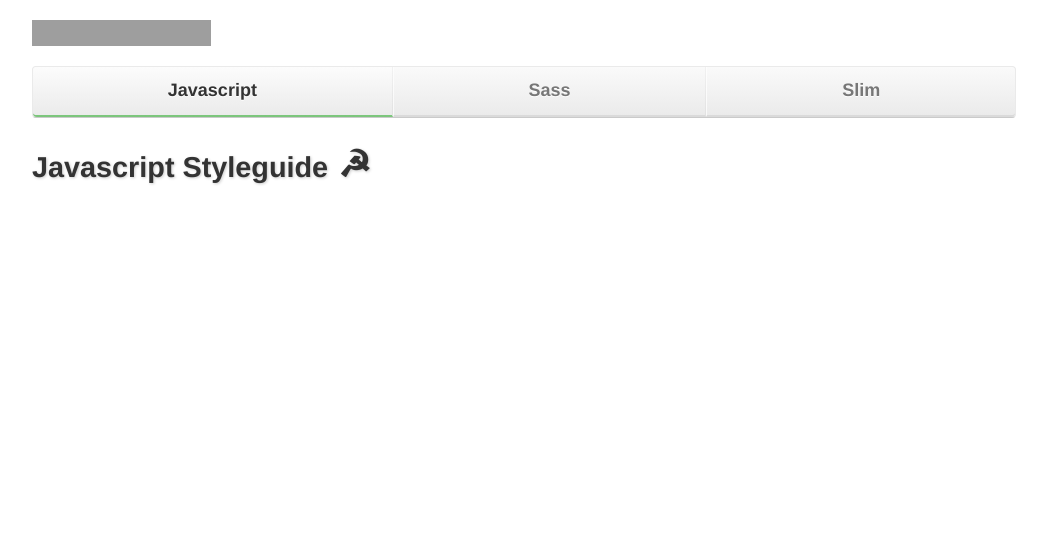
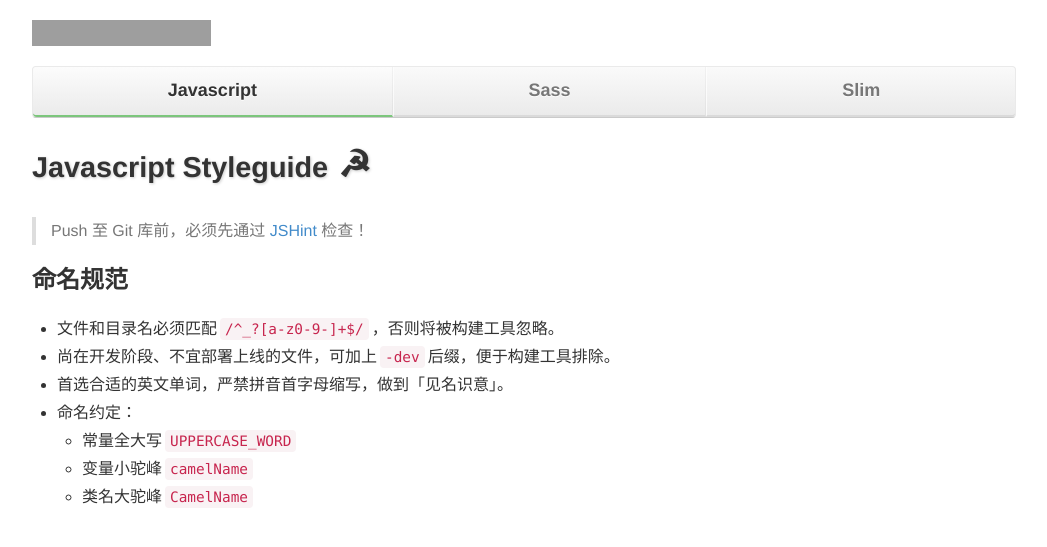
Before and after one commit to eDoctor/edoctor.github.io, a Jekyll site: the page built from index.html, in a window 1280 px wide. Shown: the top 547 px of the page, without its empty margins (116-1163 px from the left). Built offline with Jekyll 4.4.1, drawn with Linux system fonts in a browser that asks for light colours; Markdown is read by kramdown in place of the engine named in the settings; grey boxes are pictures that could not be loaded.

Commit message:
naming conventions

```diff
--- a/_posts/2013-08-09-javascript.md
+++ b/_posts/2013-08-09-javascript.md
@@ -3,3 +3,15 @@
 date: 2013-08-09 10:45:35 +0800
 title: Javascript Styleguide
 ---
+
+>  Push 至 Git 库前，必须先通过 [JSHint](http://jshint.com/install/) 检查！
+
+## 命名规范
+
+- 文件和目录名必须匹配`/^_?[a-z0-9-]+$/`，否则将被构建工具忽略。
+- 尚在开发阶段、不宜部署上线的文件，可加上`-dev`后缀，便于构建工具排除。
+- 首选合适的英文单词，严禁拼音首字母缩写，做到「见名识意」。
+- 命名约定：
+  - 常量全大写`UPPERCASE_WORD`
+  - 变量小驼峰`camelName`
+  - 类名大驼峰`CamelName`
```
